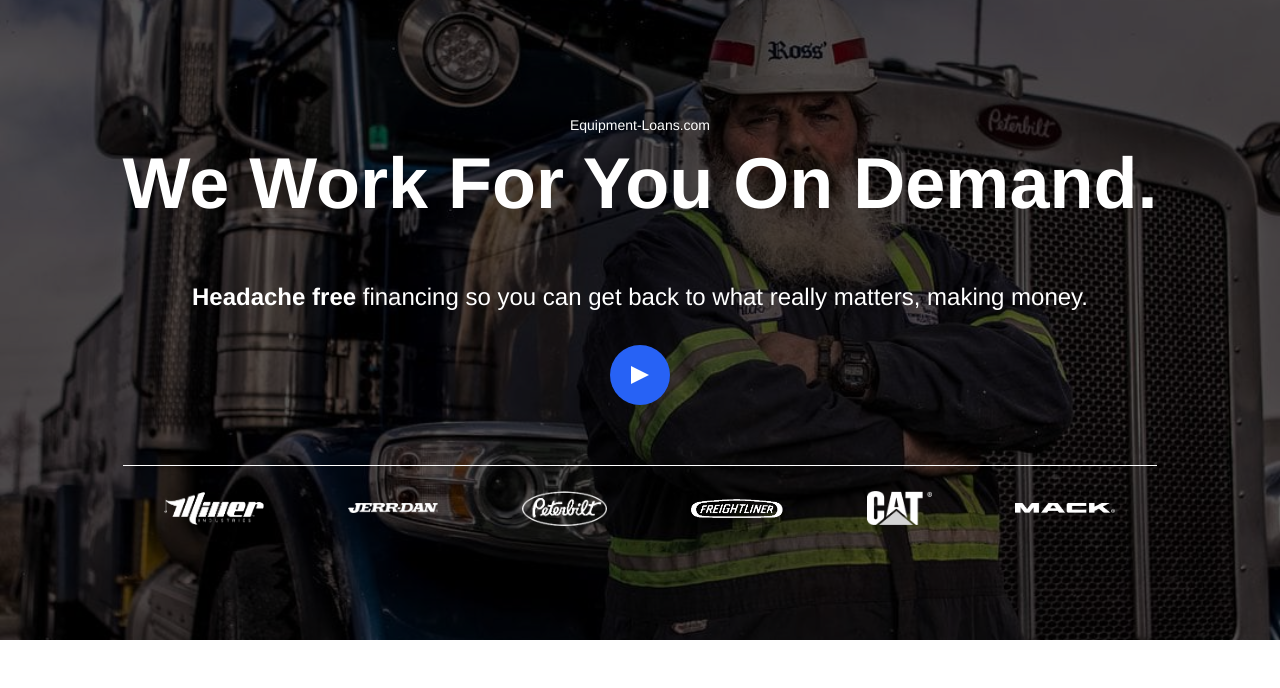
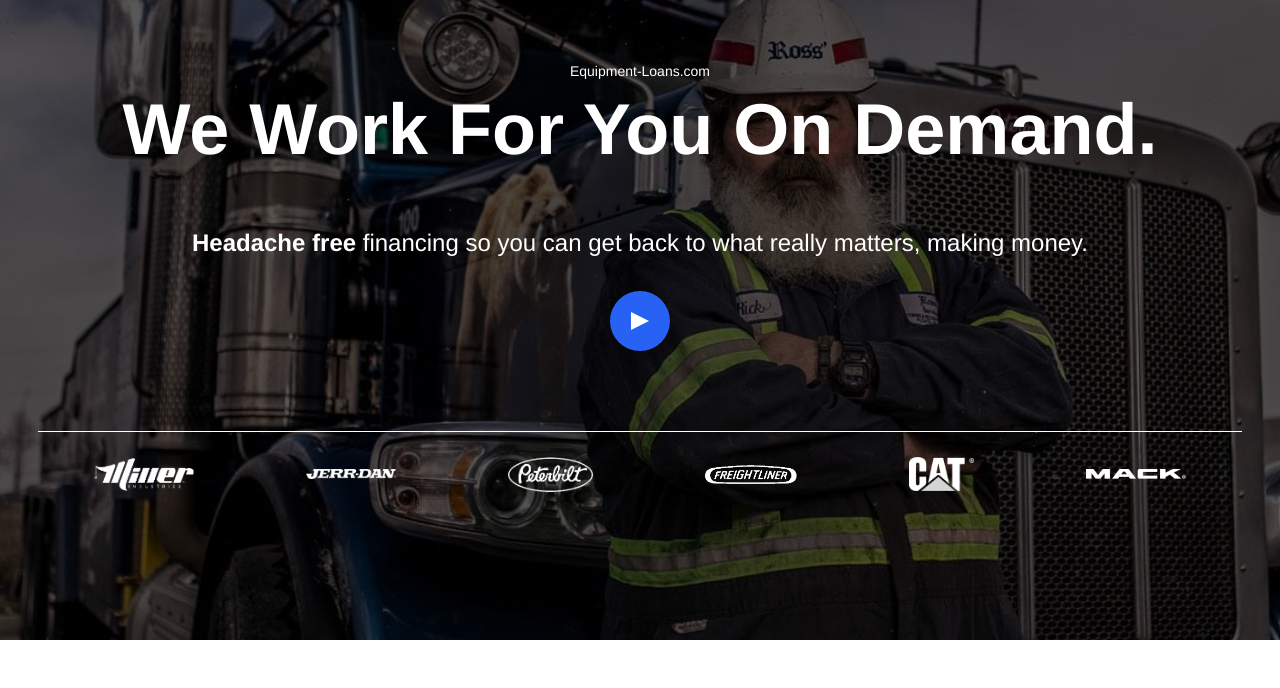
Before and after one commit to benfranzoso1/Site, a Gatsby site: page / in a window 1280 px wide. Shown: the top 688 px of the page. Built offline with nearby package versions, Linux system fonts and the light colour scheme; Gatsby itself is replaced by a stand-in of ours; a web font is replaced by a local one.

Commit message:
hero padding

```diff
--- a/src/styles/hero01.css
+++ b/src/styles/hero01.css
@@ -1,5 +1,5 @@
 .hero01 {
-    height: 520px;
+    height: 560px;
     background: salmon;
 }
 
@@ -11,13 +11,14 @@
 }
 
 .black-overlay {
-    display: -webkit-flex;  /* Safari */
-    display: flex;
     background-color: rgba(0,0,0,.65);
     height: 100%;
-    align-items: center;
     color: #fff;
     text-align: center;
+}
+
+.hero-cta {
+    padding-top: 40px;
 }
 
 .heros-dealer {
@@ -44,7 +45,8 @@
         height: 540px;
     }
     .hero-cta {
-        margin-bottom: 60px;
+        padding-top: 70px;
+        margin-bottom: 80px;
     }
     .logos {
         display: flex;
@@ -58,6 +60,21 @@
         height: 640px;
     }
     .hero-cta {
+        padding-top: 60px;
+        margin-bottom: 80px;
+    }
+    .logos {
+        display: flex;
+        justify-content: space-between;
+
+    }
+}
+
+@media (min-width: 1440px) {
+    .hero01 {
+        height: 640px;
+    }
+    .hero-cta {
         margin-bottom: 60px;
     }
     .logos {
--- a/src/styles/typography.css
+++ b/src/styles/typography.css
@@ -49,7 +49,7 @@
 
   @media (max-width: 1024px) {
     h1 {
-      font-size: 1.84rem;
+      font-size: 2.2rem;
     }
   }
 
```
